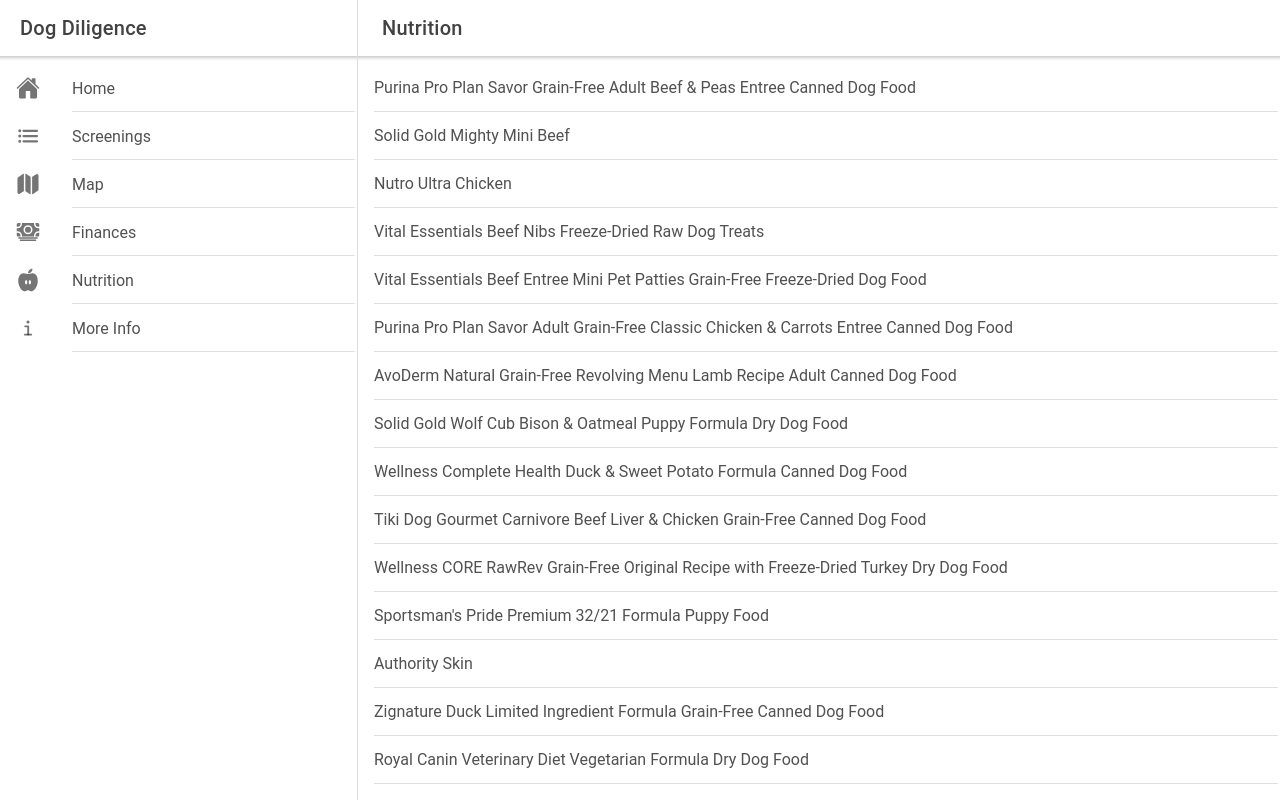
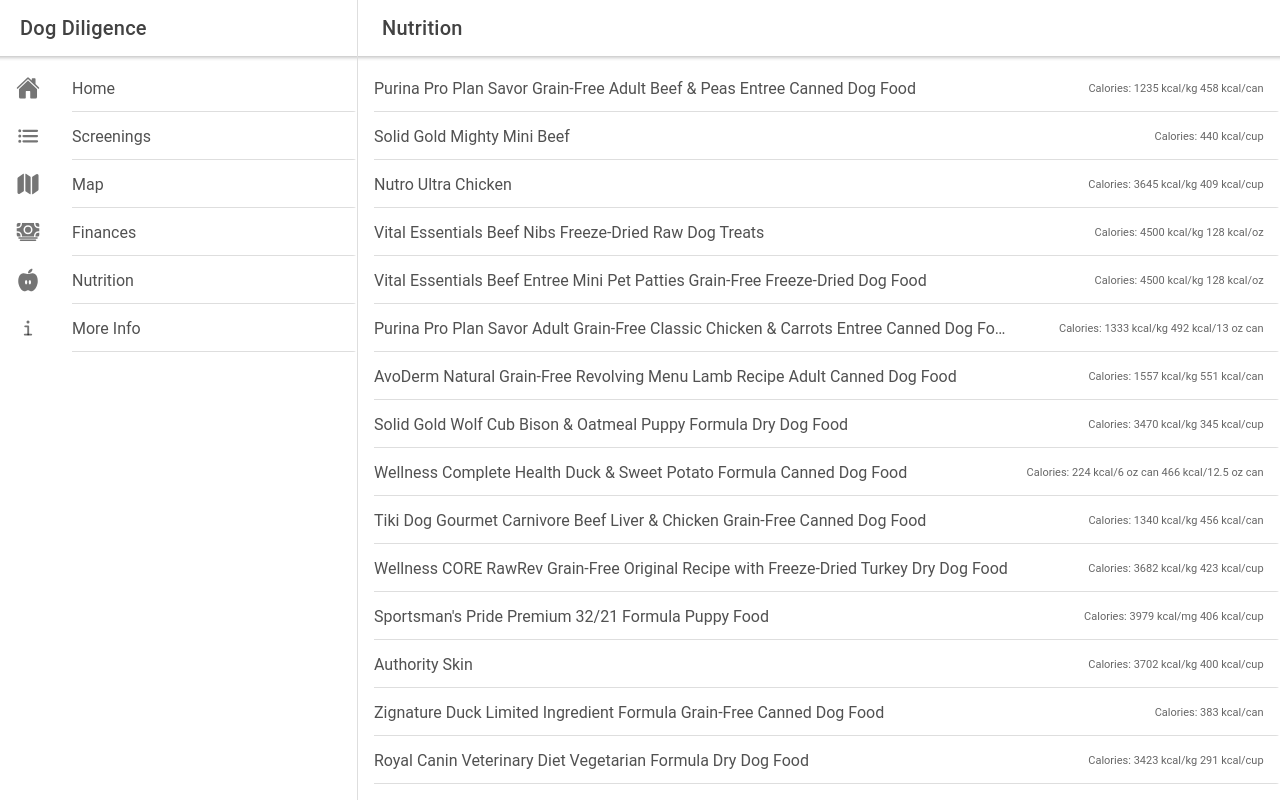
Before and after one commit to ch4/DogDiligence, a React (Create React App) app: page /nutrition in a window 1280 px wide. Built offline with nearby package versions, Linux system fonts and the light colour scheme; the HTML template or start-up script is replaced by a standard one.

Commit message:
showing more info on Nutrition page

```diff
--- a/src/pages/Nutrition.tsx
+++ b/src/pages/Nutrition.tsx
@@ -20,7 +20,8 @@
     IonToolbar,
     IonSearchbar,
     IonDatetime,
-    IonButton
+    IonButton,
+    IonNote
 } from '@ionic/react'
 import { book, build, colorFill, grid } from 'ionicons/icons'
 import NutritionData from './../dataset/nutrition.json'
@@ -42,7 +43,8 @@
       <IonList>
         {NutritionData.slice(limit*page, limit*(page+1)).map(({data: {calories, name, packaging }, id}, key) => {
           return <IonItem key={key}>
-            {name}
+            <IonLabel>{name}</IonLabel>
+            <IonNote slot="end">Calories: {calories}</IonNote>
           </IonItem>
         })}
       </IonList>
```
